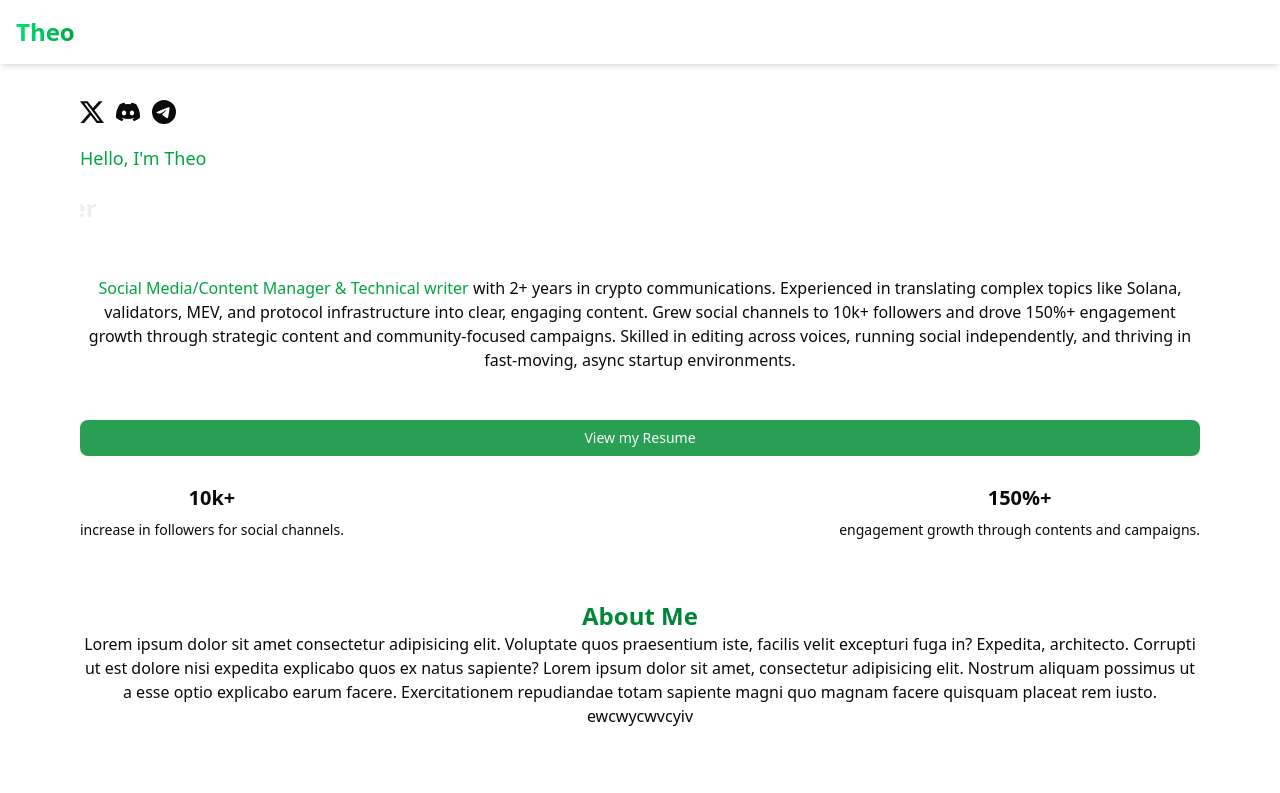
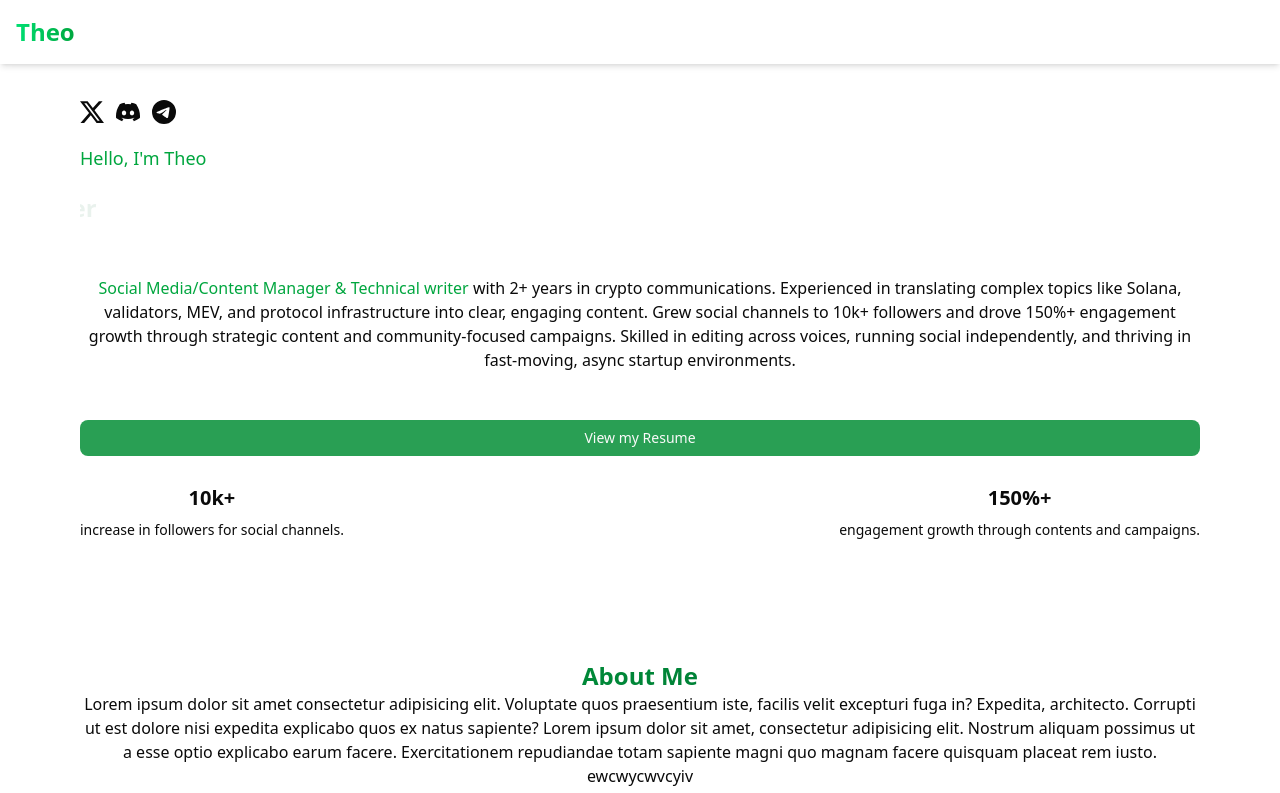
Before and after one commit to Sidney-130/theoportfolio, a Next.js app: page / in a window 1280 px wide. Shown: the top 793 px of the page. Built offline with nearby package versions, Linux system fonts and the light colour scheme.

Commit message:
page done

```diff
--- a/app/page.tsx
+++ b/app/page.tsx
@@ -3,7 +3,7 @@ import HomePage from "@/components/layout/home";
 
 export default function Home() {
   return (
-    <div className="mt-20 flex flex-col justify-between gap-15 px-4 md:px-20">
+    <div className="mt-20 flex flex-col justify-between gap-15 md:gap-30 px-4 md:px-20">
       <HomePage />
       <About />
     </div>
```
